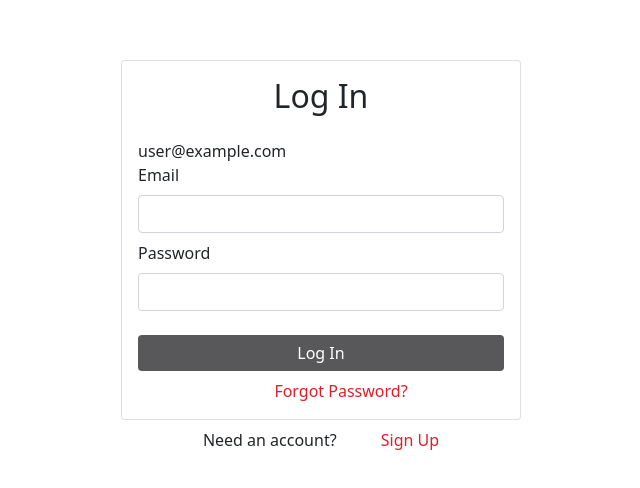
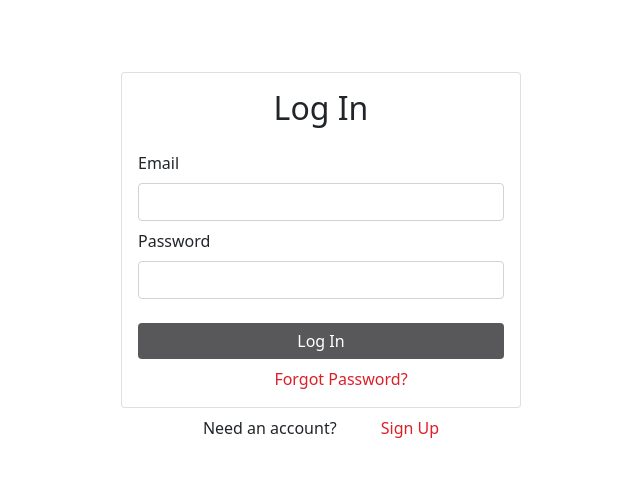
Before and after one commit to jecoc0/building-maintenance, a React (Create React App) app in the folder client/: page /login in a window 1280 px wide. Shown: the part 144-632 px from the top of the page, without its empty margins (319-959 px from the left). Built offline with nearby package versions, Linux system fonts and the light colour scheme; no server answers; sample sign-in values are in the browser's storage.

Commit message:
update login page and readme

```diff
--- a/client/src/components/Login.js
+++ b/client/src/components/Login.js
@@ -46,7 +46,7 @@ export default function Login() {
           <Card>
             <Card.Body>
               <h2 className="text-center mb-4">Log In</h2>
-              {currentUser?.email}
+              {/* {currentUser?.email} */}
               {error && <Alert variant="danger">{error}</Alert>}
               <Form onSubmit={handleSubmit}>
                 <Form.Group id="email" className="mb-2">
```
